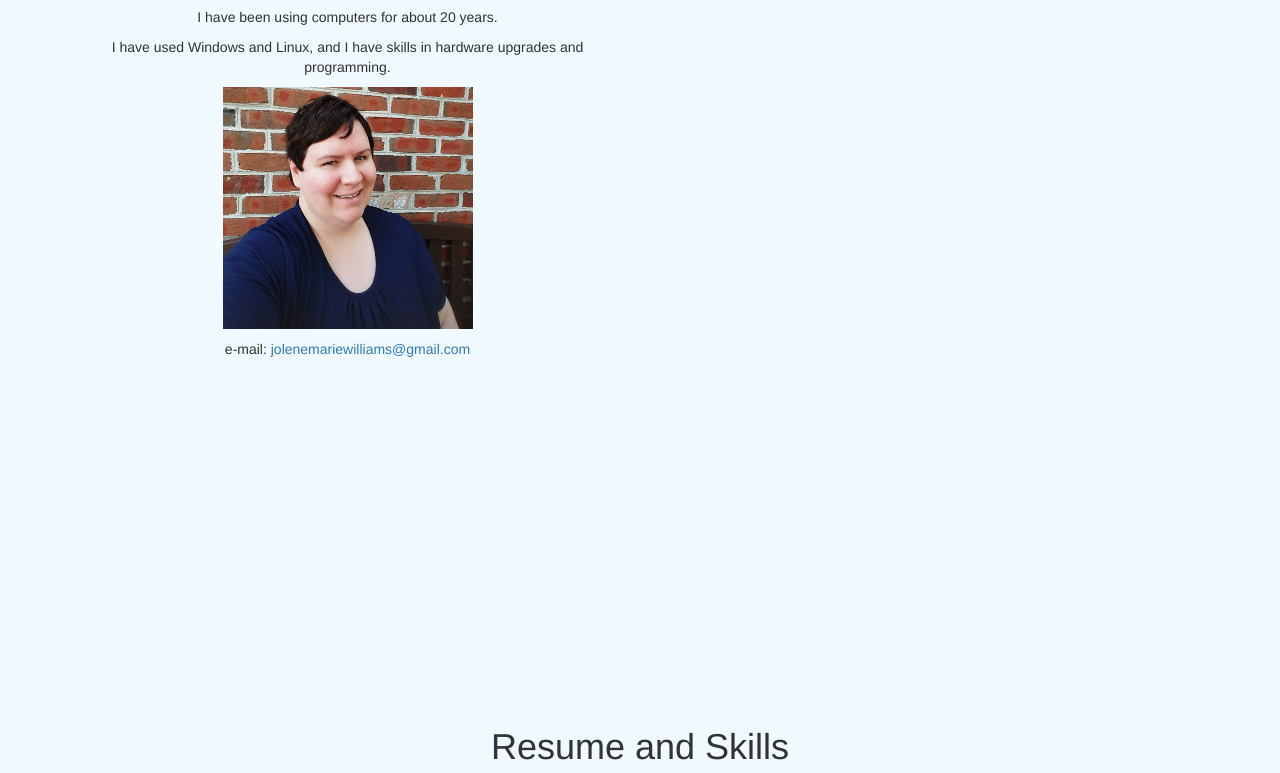
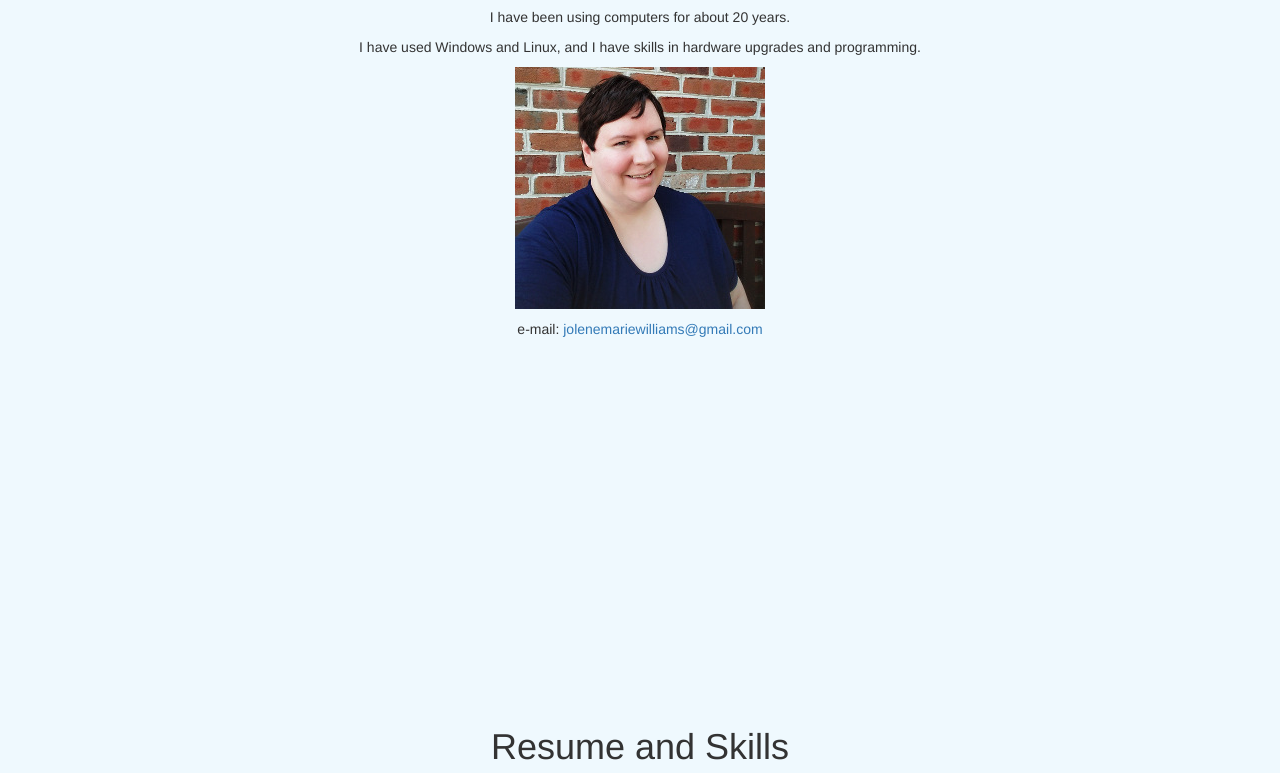
Before and after one commit to jomawi/jomawi.github.io, a website: page index.html in a window 1280 px wide. Shown: the part 243-1016 px from the top of the page. Drawn offline with Linux system fonts and the light colour scheme.

Commit message:
Update index.html

```diff
--- a/index.html
+++ b/index.html
@@ -67,7 +67,7 @@
     <section id="intro" class="intro-section">
         <div class="container">
             <div class="row">
-                <div class="col-md-6">
+                <div class="col-lg-12">
                     <h1>Welcome</h1>
                     <p>My name is Jolene Marie Williams, and I am interested in a job in IT.</p>
 					<p>I have been using computers for about 20 years.</p>
```
